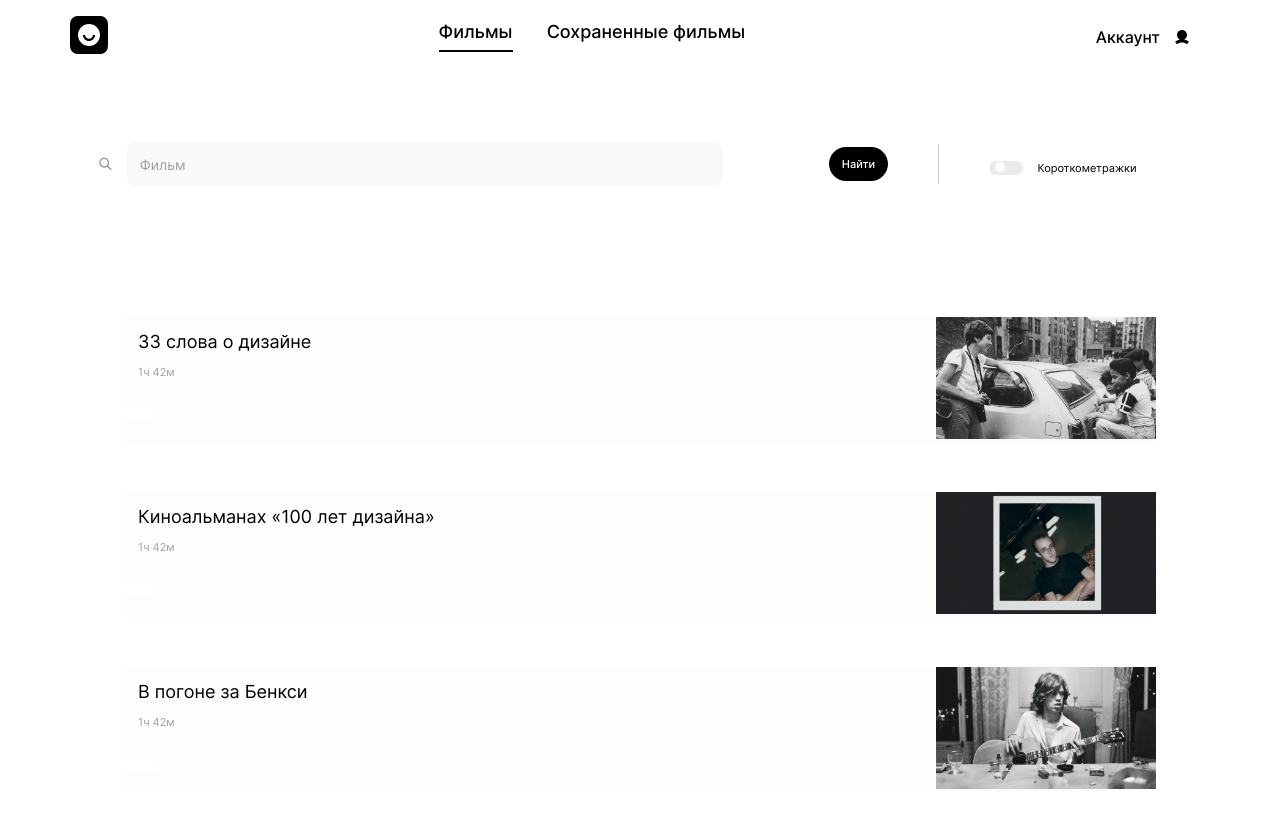
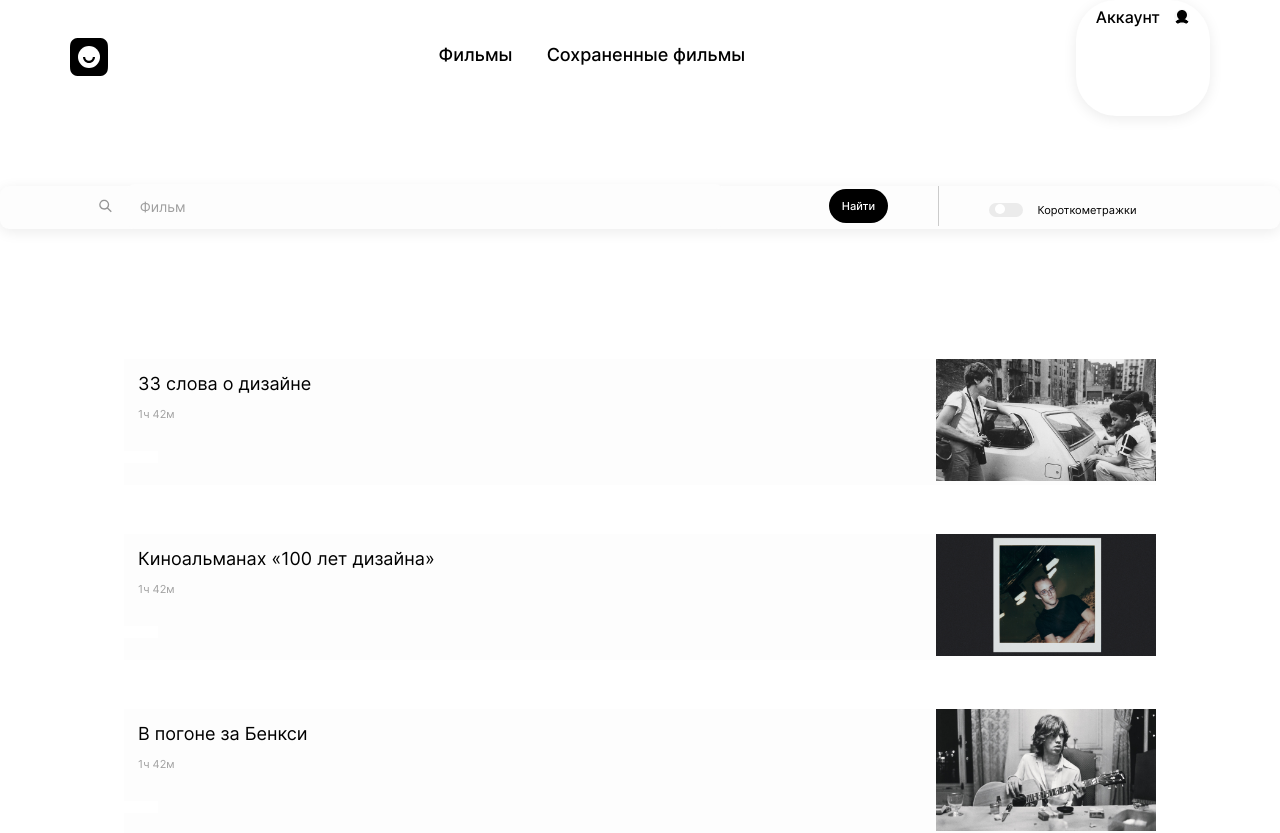
Before and after one commit to KarinaBrez/movies-explorer-frontend, a React (Create React App) app in the folder movies-explorer/: page /movies in a window 1280 px wide. Shown: the top 833 px of the page. Built offline with nearby package versions, Linux system fonts and the light colour scheme.

Commit message:
7 итерация

```diff
--- a/movies-explorer/src/components/Header/Header.js
+++ b/movies-explorer/src/components/Header/Header.js
@@ -19,7 +19,7 @@ function Header({ menuIsOpened, openMenu, closeMenu, isProfilePageActive, logged
             <div className="header__menu-wrapper">
               <div className="header__menu-links-wrapper">
                 <NavLink to="/movies"
-                         className={`navigation__link navigation__link_is-active navigation__link`}
+                         className={`navigation__link`}
                          onClick={closeMenu}
                 >Фильмы</NavLink>
                 <NavLink to="/saved-movies"
--- a/movies-explorer/src/components/Movies/Movies.css
+++ b/movies-explorer/src/components/Movies/Movies.css
@@ -10,6 +10,9 @@
   margin: 70px auto 80px;
   width: 100%;
   max-width: 1280px;
+  background: #FDFDFD;
+  box-shadow: 0px 3px 14px rgba(0, 0, 0, 0.08);
+  border-radius: 9px;
 }
 
 .movies__footer-wrapper {
@@ -25,3 +28,11 @@
   grid-row: 1fr;
   max-width: 1280px;
 }
+
+
+@media screen and (max-width: 764px){
+  .movies__search-wrapper{
+  box-shadow: none;
+  border-radius: none;
+  }
+}
--- a/movies-explorer/src/components/Movies/SearchForm/SearchForm.css
+++ b/movies-explorer/src/components/Movies/SearchForm/SearchForm.css
@@ -12,7 +12,7 @@
   }
 
   .search__input {
-    background: #F9F9F9;
+    background: #FDFDFD;
     border: none;
     border-radius: 8px;
     margin-right: 10%;
@@ -83,6 +83,8 @@
         grid-column:1;
         grid-row: 1;
         border-right: none;
+        box-shadow: 0px 3px 14px rgba(0, 0, 0, 0.08);
+        border-radius: 9px;
       }
       .search__input{
         width: 70%;
--- a/movies-explorer/src/components/Navigation/Navigation.css
+++ b/movies-explorer/src/components/Navigation/Navigation.css
@@ -1,29 +1,36 @@
 .navigation__wrapper {
   visibility: visible;
-  position: fixed;
-  width: 100%;
-  height: 100%;
-  top: 0;
-  left: 0;
-  z-index: 10;
-
-  background-color: rgba(0, 0, 0, 0.3);
-  transition: visibility 0.3s ease-in-out 0.3s;
+  display: flex;
+  flex-direction: column;
+  justify-content: center;
+  align-items: center;
+  font-family: inherit;
+  font-style: normal;
+  z-index: 1;
+  right:-180px;
+  transition-duration:1.0s;
 }
 
 .navigation__wrapper_hidden {
   visibility: hidden;
   transition: visibility 0.3s ease-in-out 0.3s;
 }
-
+.navigation__overlay{
+  position: fixed;
+  width: 100%;
+  height: 100%;
+  top: 0;
+  left: 0;
+  background-color: rgba(0, 0, 0, 0.3);
+}
 .navigation {
-  position: fixed;
+  position: absolute;
   top: 0;
   right: 0;
   background-color: #ffffff;
   width: 100%;
   max-width: 520px;
-  min-height: 100vh;
+  max-height: 100vh;
 
   display: flex;
   flex-direction: column;
@@ -64,7 +71,6 @@
   border-bottom: 2px solid #000000;
 }
 
-
 .navigation__link_theme_white {
   color: #ffffff;
 }
@@ -81,7 +87,8 @@
   background: white;
   box-shadow: none;
   padding: 8px 20px;
-  border: none;
+  border-radius: 40px;
+  box-shadow: 0px 3px 14px rgba(0, 0, 0, 0.08);
   margin: 0 auto;
   text-decoration: none;
   font-weight: 500;
@@ -98,9 +105,8 @@
 }
 
 
-
 .navigation__close-button {
-  position: fixed;
+  position: absolute;
   top: 14px;
   right: 14px;
   cursor: pointer;
@@ -123,11 +129,18 @@
   width: 16px;
   height: 16px;
   margin-left: 14px;
+  background-color: #F9F9F9;
+  border-radius: 50px;
+  background-image: url(../../images/account_icon.svg);
+  background-repeat: no-repeat;
+  background-position: center center;
 }
 
 @media screen and (min-width: 450px){
   .navigation {
     padding-top: 159px;
+    width: 520px;
+    max-height: 1024px;
   }
 
   .navigation__link-wrapper {
@@ -138,11 +151,10 @@
     padding-bottom: 614px;
   }
 }
-@media screen and (min-width: 519px){
-  .navigation {
-    min-height: 1024px;
-  }
+.navigation__account{
+  padding-bottom: 90px;
 }
+
 @media screen and (min-width: 1200px){
   .navigation__wrapper {
     visibility: hidden;
--- a/movies-explorer/src/components/Navigation/Navigation.js
+++ b/movies-explorer/src/components/Navigation/Navigation.js
@@ -2,11 +2,11 @@ import React from 'react';
 
 import './Navigation.css';
 import {NavLink} from "react-router-dom";
-import account from '../../images/account_icon.svg'
 
 function Navigation({ menuIsOpened, closeMenu }) {
   return(
     <div className={`navigation__wrapper ${!menuIsOpened && "navigation__wrapper_hidden"}`}>
+      <div className="navigation__overlay"></div>
       <nav className="navigation">
         <ul className="navigation__links">
           <li className="navigation__link-wrapper">
@@ -21,7 +21,7 @@ function Navigation({ menuIsOpened, closeMenu }) {
         </ul>
         <NavLink to="/profile" className="navigation__account" onClick={closeMenu}>
           <p className="navigation__account_text">Аккаунт</p>
-        <img className="navigation__account_icon" src={account} alt="Иконка профиля"/>
+        <div className="navigation__account_icon"></div>
         </NavLink>
       </nav>
       <div className="navigation__close-button" onClick={closeMenu}/>
```
